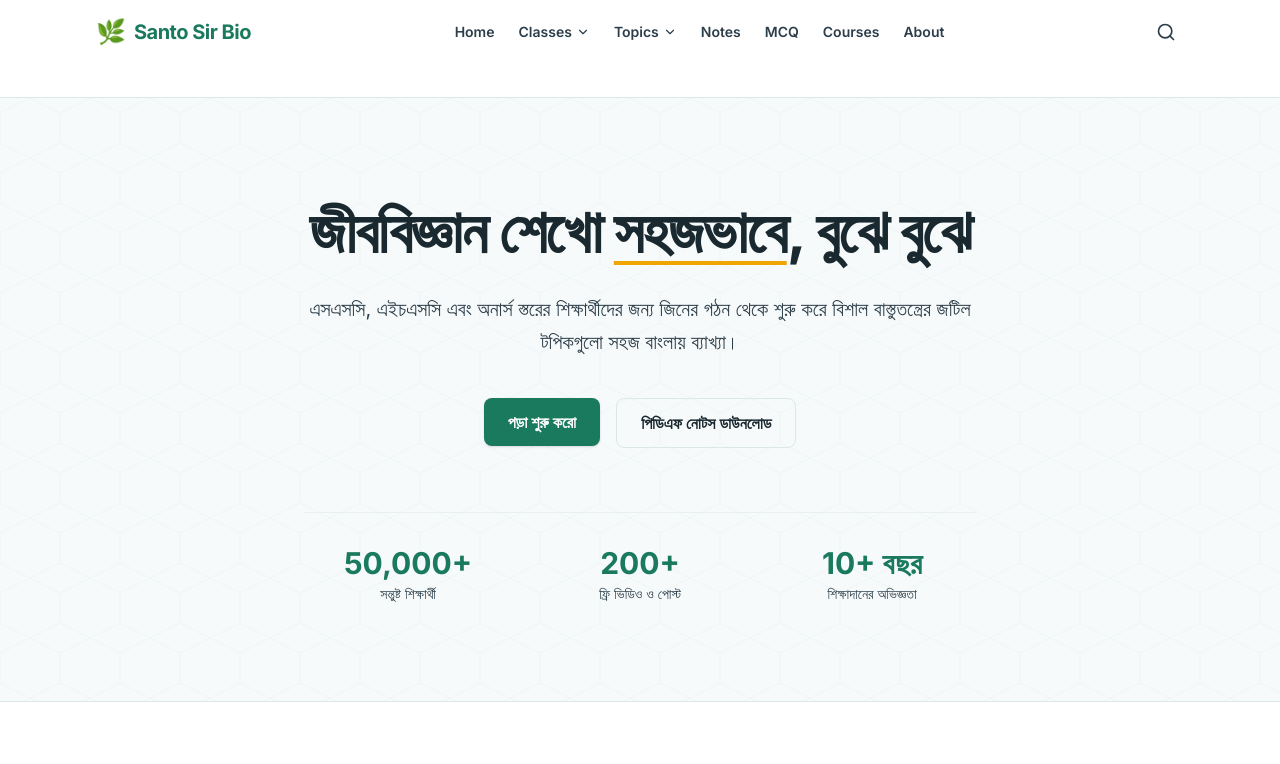
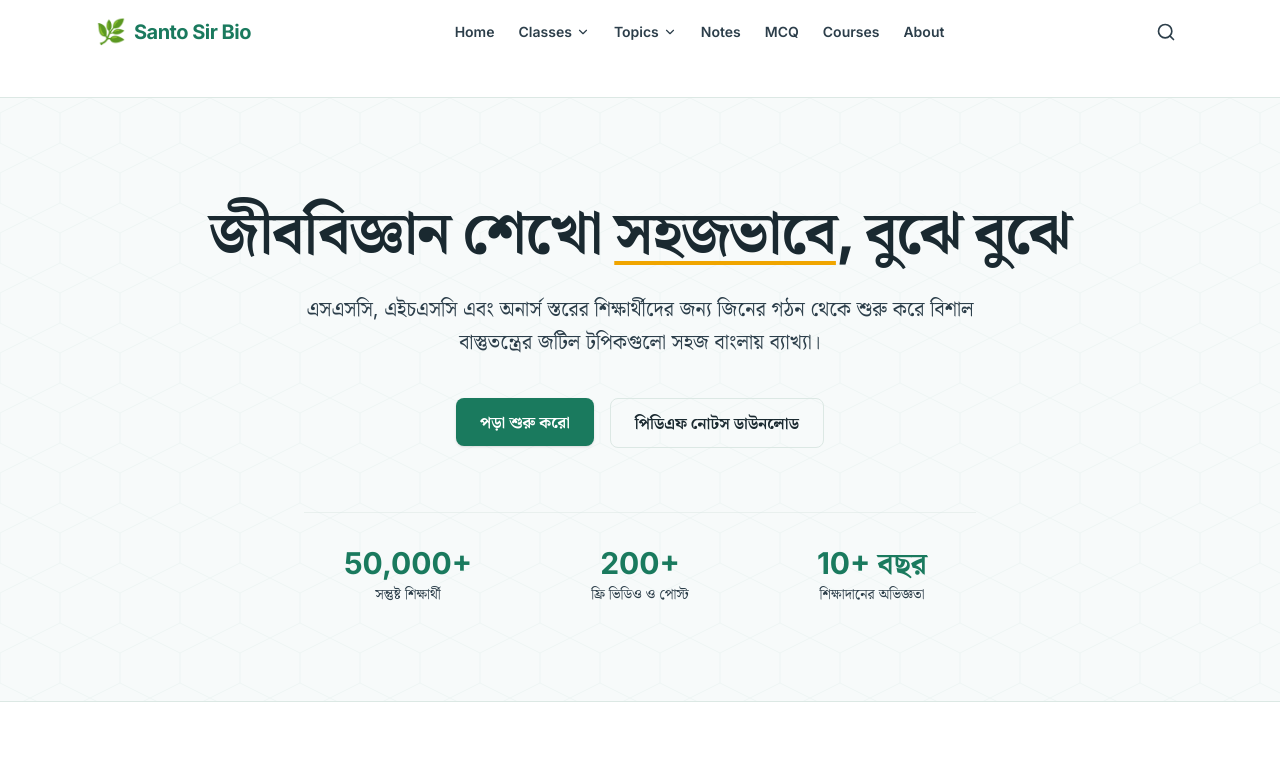
Before and after one commit to jaheen12/biologywithsantosir-redesign, a React (Vite) app: page / in a window 1280 px wide. Shown: the top 764 px of the page. Built offline with nearby package versions, Linux system fonts and the light colour scheme; no server answers; the database is empty.

Commit message:
style: replace sans-serif bangla font with Noto Serif Bengali for book/newspaper print aesthetic

```diff
--- a/src/index.css
+++ b/src/index.css
@@ -1,4 +1,4 @@
-@import url('https://fonts.googleapis.com/css2?family=Inter:wght@300;400;500;600;700;800&family=Hind+Siliguri:wght@300;400;500;600;700&display=swap');
+@import url('https://fonts.googleapis.com/css2?family=Inter:wght@300;400;500;600;700;800&family=Noto+Serif+Bengali:wght@300;400;500;600;700;800&display=swap');
 
 @import "tailwindcss";
 
@@ -15,9 +15,9 @@
   --color-border: #DCE8E4;
   --color-error: #D94040;
 
-  /* Standard professional fonts: Inter for English and numerals, Hind Siliguri for Bangla text and numerals */
-  --font-display: 'Inter', 'Hind Siliguri', system-ui, -apple-system, sans-serif;
-  --font-sans: 'Inter', 'Hind Siliguri', system-ui, -apple-system, sans-serif;
+  /* Traditional book/newspaper serif style for Bengali, Inter for clean English digits/text */
+  --font-display: 'Inter', 'Noto Serif Bengali', 'SolaimanLipi', 'Kalpurush', Georgia, serif;
+  --font-sans: 'Inter', 'Noto Serif Bengali', 'SolaimanLipi', 'Kalpurush', Georgia, serif;
   --font-mono: ui-monospace, SFMono-Regular, Menlo, Monaco, Consolas, monospace;
 }
 
```
